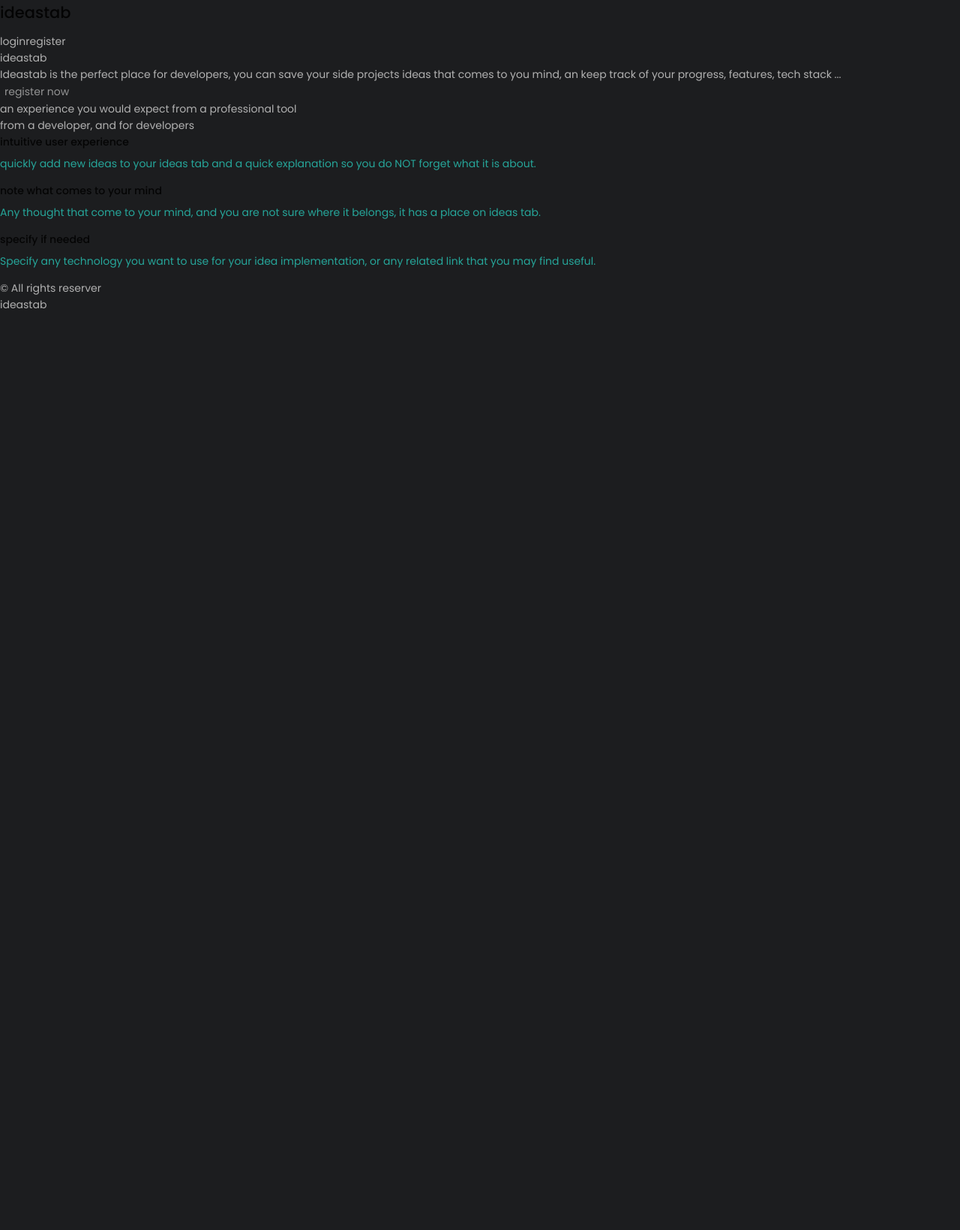
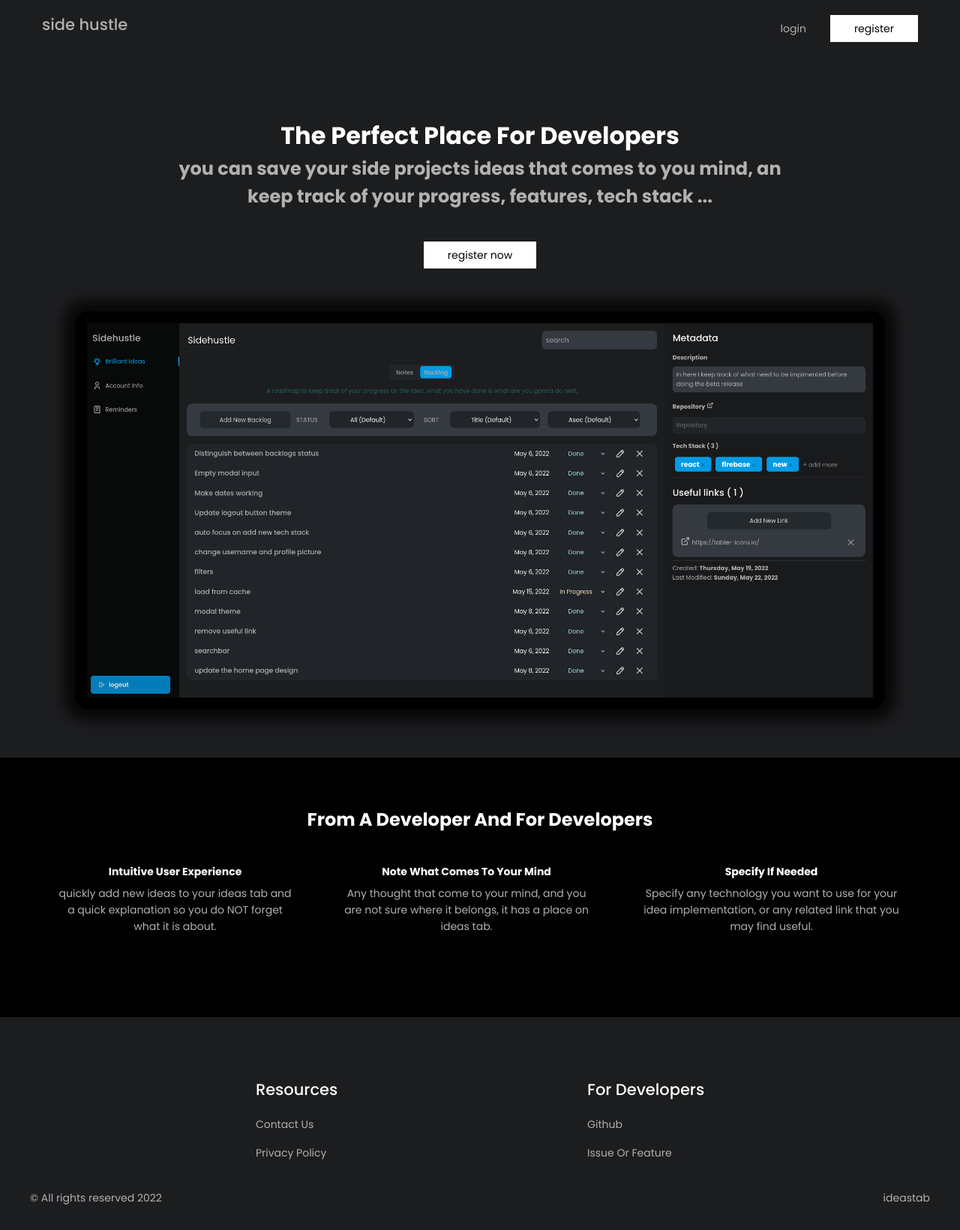
Before and after one commit to ablil/sidehustle, a Next.js app: page / in a window 1280 px wide. Shown: the whole page at 75% size. Before the commit the page ends 800 px from the top, so only its background shows below. Built offline with nearby package versions, Linux system fonts and the light colour scheme.

Commit message:
feat: update home page layout

```diff
--- a/components/common/CustomFooter.js
+++ b/components/common/CustomFooter.js
@@ -2,11 +2,35 @@ import React from "react";
 
 const CustomFooter = () => {
   return (
-    <footer>
-      <section>
-        <article>&copy; All rights reserver</article>
+    <footer id="landingpage-footer">
+      <div className="wrapper">
+        <section>
+          <h1>resources</h1>
+          <ul>
+            <li>
+              <a href="#">contact us</a>
+            </li>
+            <li>
+              <a href="#">privacy policy</a>
+            </li>
+          </ul>
+        </section>
+        <section>
+          <h1>for developers</h1>
+          <ul>
+            <li>
+              <a href="#">github </a>
+            </li>
+            <li>
+              <a href="#">issue or feature</a>
+            </li>
+          </ul>
+        </section>
+      </div>
+      <footer>
+        <article>&copy; All rights reserved {new Date().getFullYear()}</article>
         <article>ideastab</article>
-      </section>
+      </footer>
     </footer>
   );
 };
--- a/components/common/CustomNavbar.js
+++ b/components/common/CustomNavbar.js
@@ -3,8 +3,8 @@ import React from "react";
 
 const CustomNavbar = () => {
   return (
-    <nav>
-      <h1>ideastab</h1>
+    <nav id="landingpage-navbar">
+      <h1>side hustle</h1>
       <section>
         <Link href="/login">login</Link>
         <Link href="/register">register</Link>
--- a/pages/index.js
+++ b/pages/index.js
@@ -4,47 +4,46 @@ import Link from "next/link";
 import CustomFooter from "../components/common/CustomFooter";
 import CustomNavbar from "../components/common/CustomNavbar";
 // import styles from "../styles/Home.module.css";
+import showcase from "../public/images/showcase.png";
 
 export default function Home() {
   return (
     <>
       <CustomNavbar />
       <main>
-        <section>
-          <header>ideastab</header>
+        <section id="main-banner">
+          <header>The perfect place for developers</header>
           <article>
-            Ideastab is the perfect place for developers, you can save your side
-            projects ideas that comes to you mind, an keep track of your
-            progress, features, tech stack ...
+            you can save your side projects ideas that comes to you mind, an
+            keep track of your progress, features, tech stack ...
           </article>
           <footer>
-            <button>
-              <Link href="/register">register now</Link>
-            </button>
+            <Link href="/register">register now</Link>
           </footer>
         </section>
 
-        <section>
-          <header>
-            an experience you would expect from a professional tool
-          </header>
-          <article>from a developer, and for developers</article>
+        <section id="showcase">
+          <img src="/images/showcase.png" alt="showcase" />
+        </section>
+
+        <section id="features">
+          <header>from a developer and for developers</header>
           <section>
-            <article>
+            <article className="feature">
               <h1>intuitive user experience</h1>
               <p>
                 quickly add new ideas to your ideas tab and a quick explanation
                 so you do NOT forget what it is about.
               </p>
             </article>
-            <article>
+            <article className="feature">
               <h1>note what comes to your mind</h1>
               <p>
                 Any thought that come to your mind, and you are not sure where
                 it belongs, it has a place on ideas tab.
               </p>
             </article>
-            <article>
+            <article className="feature">
               <h1>specify if needed</h1>
               <p>
                 Specify any technology you want to use for your idea
--- a/styles/globals.scss
+++ b/styles/globals.scss
@@ -13,6 +13,7 @@
 @import "./ideas.scss";
 @import "./modals.scss";
 @import "./todo.scss";
+@import "./landingpage.scss";
 @import url("https://fonts.googleapis.com/css2?family=Poppins:ital,wght@0,100;0,200;0,300;0,400;0,500;0,600;0,700;0,800;0,900;1,100;1,200;1,300;1,400;1,500;1,600;1,700;1,800;1,900&display=swap");
 
 html,
--- /dev/null
+++ b/styles/landingpage.scss
@@ -0,0 +1,164 @@
+#landingpage-navbar {
+  width: 100%;
+  padding: 1rem;
+  display: flex;
+  justify-content: flex-end;
+  align-items: center;
+  max-width: $landing-page-width;
+  margin: auto;
+
+  h1 {
+    color: $text-color;
+    margin-right: auto;
+  }
+
+  a {
+    padding: 0.5rem 2rem;
+
+    &:hover {
+      color: $text-color;
+    }
+
+    &:last-child {
+      background-color: white;
+      color: black;
+    }
+  }
+}
+
+#main-banner {
+  max-width: $landing-page-width;
+  margin: auto;
+  padding-top: 5rem;
+  text-align: center;
+
+  header {
+    font-size: 2rem;
+    color: white;
+    font-weight: bold;
+    text-transform: capitalize;
+  }
+  article {
+    font-weight: bold;
+    font-size: 1.5rem;
+    max-width: 70%;
+    margin: auto;
+  }
+
+  footer {
+    margin: 3rem auto;
+  }
+  footer a {
+    padding: 0.5rem 2rem;
+    background-color: white;
+    color: black;
+  }
+}
+
+#showcase {
+  max-width: $landing-page-width;
+  margin: 4rem auto;
+  padding: 4rem auto;
+  display: block;
+
+  img {
+    border: 1rem solid black;
+    box-shadow: 0 0 1rem 1rem rgba(0,0,0, .7);
+    border-radius: 1rem;
+    display: block;
+    margin: 4rem auto;
+    width: 90%;
+    height: auto;
+  }
+}
+
+#features {
+  background-color: black;
+  padding-top: 4rem;
+  padding-bottom: 4rem;
+
+  header,
+  section {
+    max-width: $landing-page-width;
+    margin: auto;
+  }
+
+  header {
+    color: white;
+    font-weight: bold;
+    text-transform: capitalize;
+    text-align: center;
+    font-size: 1.5rem;
+  }
+
+  section {
+    display: flex;
+    justify-content: space-evenly;
+
+    .feature {
+      text-align: center;
+      display: flex;
+      flex-direction: column;
+      padding: 2rem;
+
+      &:hover {
+        p {
+          color: white;
+        }
+      }
+
+      h1 {
+        font-weight: bold;
+        color: white;
+        text-transform: capitalize;
+      }
+
+      p {
+        color: $text-color;
+      }
+    }
+  }
+}
+
+#landingpage-footer {
+  max-width: $landing-page-width;
+  margin: auto;
+  padding-top: 4rem;
+  padding-bottom: 2rem;
+
+  footer {
+    display: flex;
+    justify-content: space-between;
+    align-items: center;
+  }
+
+  .wrapper {
+    display: flex;
+    justify-content: space-evenly;
+    section {
+      margin-top: 1rem;
+      margin-bottom: 1rem;
+
+      text-transform: capitalize;
+
+      h1 {
+        color: white;
+        padding-left: 2rem;
+        padding-right: 2rem;
+      }
+
+      ul {
+        list-style: none;
+        padding-left: 0;
+
+        li {
+          padding: .5rem 2rem;
+
+          a:hover {
+            color: white;
+          }
+        }
+      }
+    }
+  }
+}
--- a/styles/variables.module.scss
+++ b/styles/variables.module.scss
@@ -21,3 +21,5 @@ $text-color: #b1b1b1;
 $error-color: red;
 
 $sidebar-width: 12rem;
+
+$landing-page-width: 1200px;
```
Also changed, not shown: pages/ideas/index.js (+6 -1 lines), public/images/showcase.png (added).
